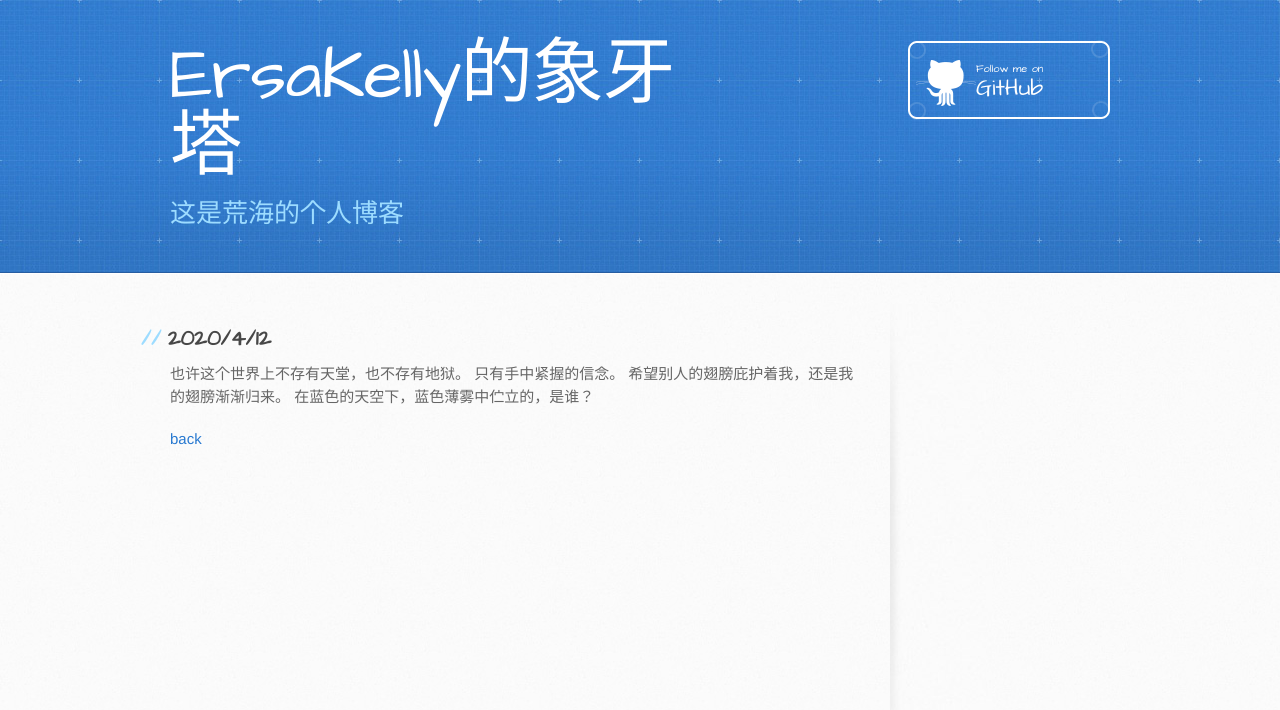
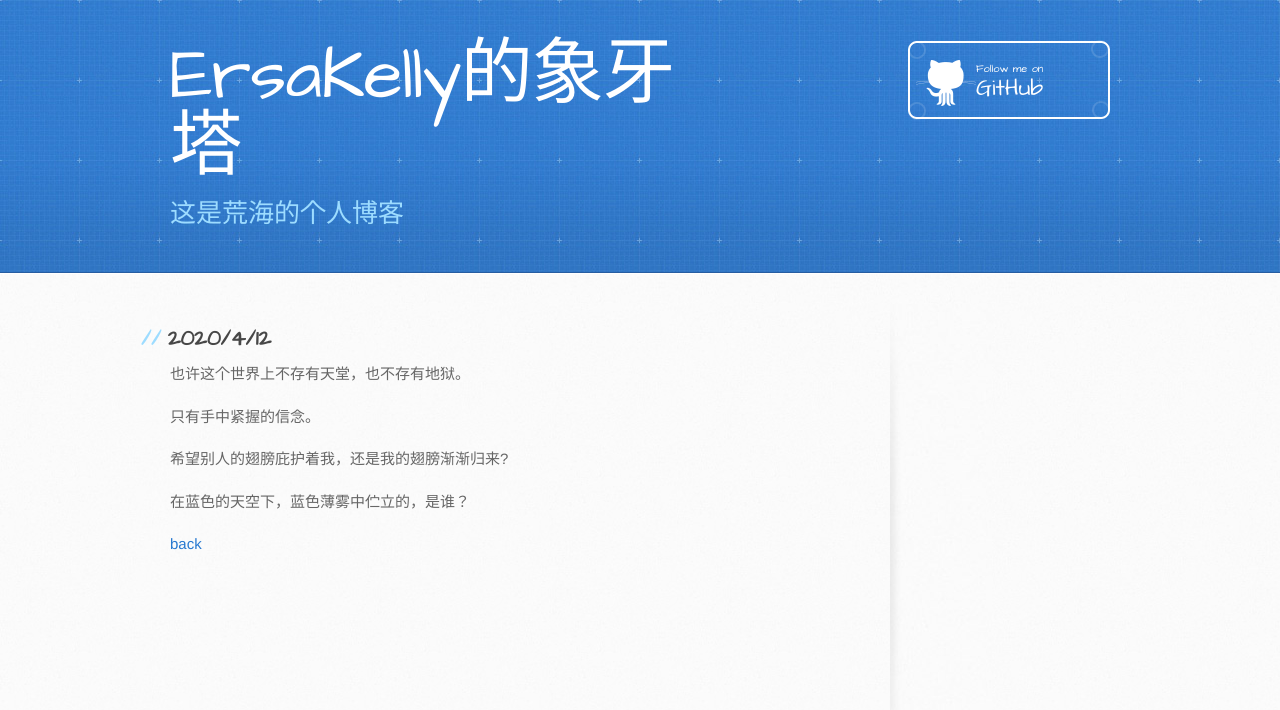
Before and after one commit to TheDesertedSea/TheDesertedSea.github.io, a Jekyll site: the page built from dairy/20200415.md, in a window 1280 px wide. Shown: the top 710 px of the page. Built offline with Jekyll 4.4.1, drawn with Linux system fonts in a browser that asks for light colours; our own code applies the rules of GitHub Pages for plain Markdown files.

Commit message:
Update 20200415.md

```diff
--- a/dairy/20200415.md
+++ b/dairy/20200415.md
@@ -5,8 +5,11 @@ layout: default
 ## 2020/4/12
 
 也许这个世界上不存有天堂，也不存有地狱。
+
 只有手中紧握的信念。
-希望别人的翅膀庇护着我，还是我的翅膀渐渐归来。
+
+希望别人的翅膀庇护着我，还是我的翅膀渐渐归来?
+
 在蓝色的天空下，蓝色薄雾中伫立的，是谁？
 
 [back](../index.html)
```
